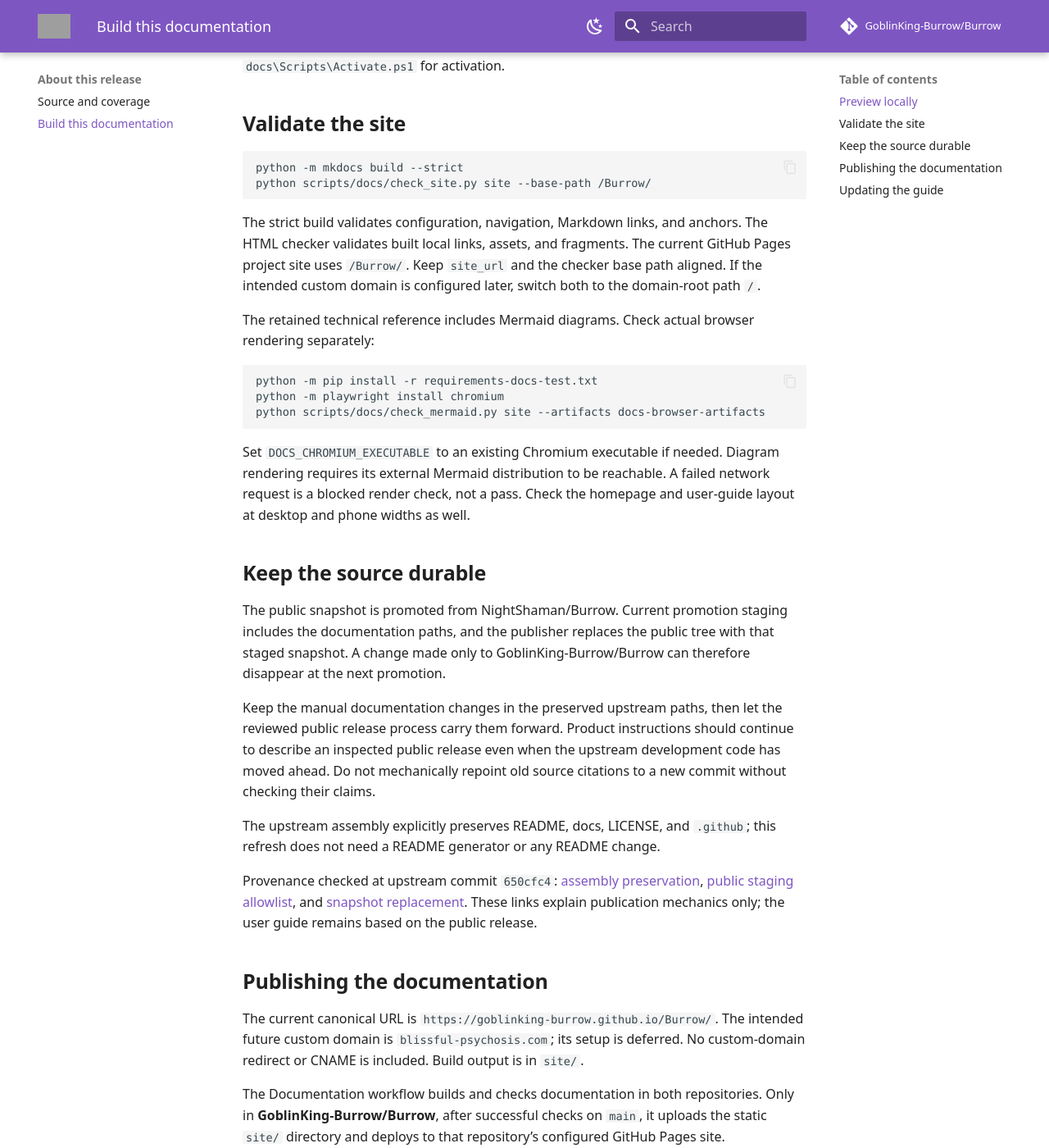
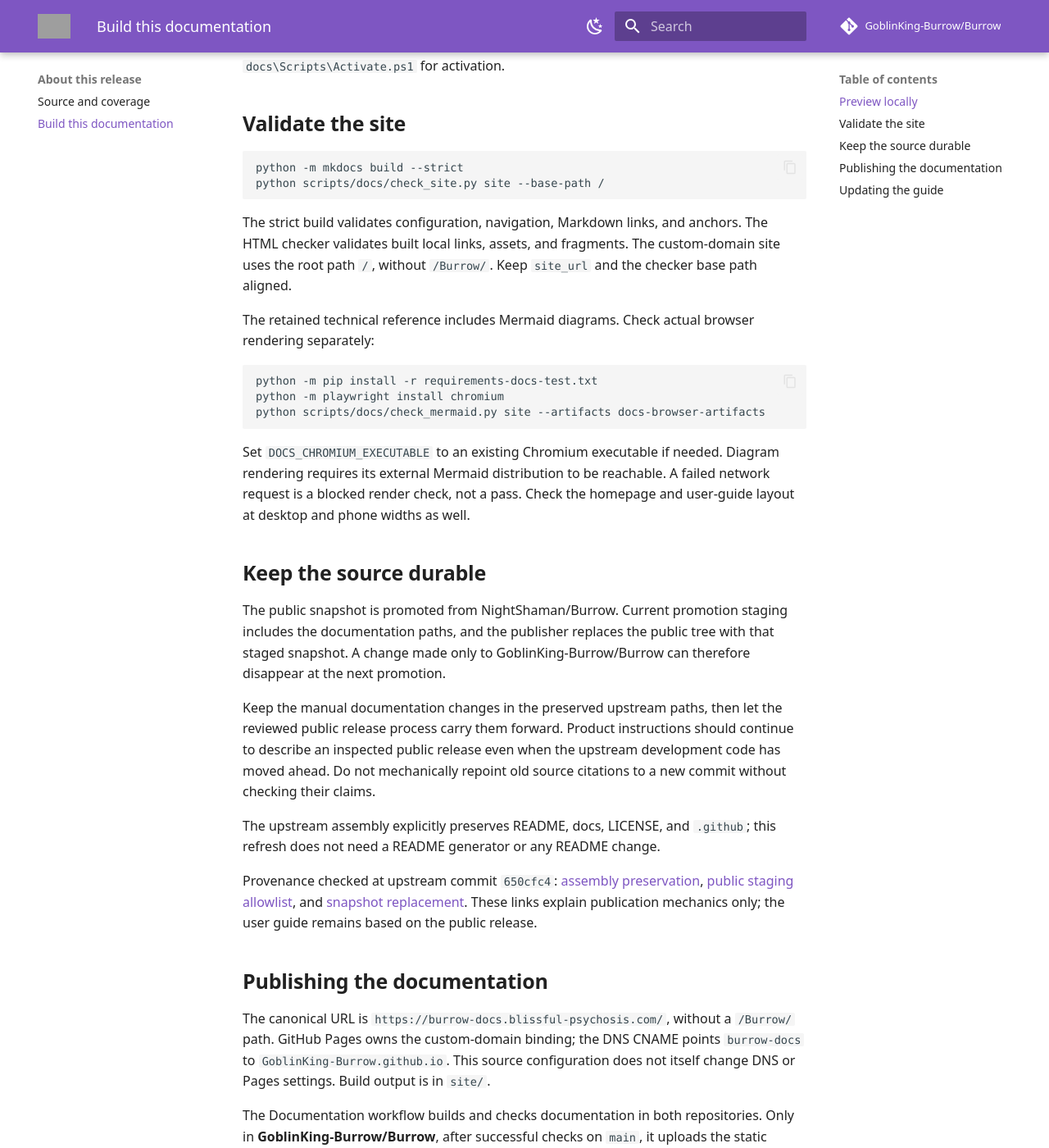
Before and after one commit to GoblinKing-Burrow/Burrow, an MkDocs documentation site: the page built from docs/development/documentation.md, in a window 1280 px wide and 1400 px high, scrolled down 524 px. Shown: the whole window at 82% size. Built offline with MkDocs 1.6.1 and Material for MkDocs 9.7.7, drawn with Linux system fonts in a browser that asks for light colours; comment, search, counter and statistics services are not loaded; grey boxes are pictures that could not be loaded.

Commit message:
docs: serve canonical documentation at burrow-docs custom domain

````diff
--- a/docs/development/documentation.md
+++ b/docs/development/documentation.md
@@ -19,10 +19,10 @@ Open `http://127.0.0.1:8000/`. Windows PowerShell uses `.venv-docs\Scripts\Activ
 
 ```sh
 python -m mkdocs build --strict
-python scripts/docs/check_site.py site --base-path /Burrow/
+python scripts/docs/check_site.py site --base-path /
 ```
 
-The strict build validates configuration, navigation, Markdown links, and anchors. The HTML checker validates built local links, assets, and fragments. The current GitHub Pages project site uses `/Burrow/`. Keep `site_url` and the checker base path aligned. If the intended custom domain is configured later, switch both to the domain-root path `/`.
+The strict build validates configuration, navigation, Markdown links, and anchors. The HTML checker validates built local links, assets, and fragments. The custom-domain site uses the root path `/`, without `/Burrow/`. Keep `site_url` and the checker base path aligned.
 
 The retained technical reference includes Mermaid diagrams. Check actual browser rendering separately:
 
@@ -46,7 +46,7 @@ Provenance checked at upstream commit `650cfc4`: [assembly preservation](https:/
 
 ## Publishing the documentation
 
-The current canonical URL is `https://goblinking-burrow.github.io/Burrow/`. The intended future custom domain is `blissful-psychosis.com`; its setup is deferred. No custom-domain redirect or CNAME is included. Build output is in `site/`.
+The canonical URL is `https://burrow-docs.blissful-psychosis.com/`, without a `/Burrow/` path. GitHub Pages owns the custom-domain binding; the DNS CNAME points `burrow-docs` to `GoblinKing-Burrow.github.io`. This source configuration does not itself change DNS or Pages settings. Build output is in `site/`.
 
 The Documentation workflow builds and checks documentation in both repositories. Only in **GoblinKing-Burrow/Burrow**, after successful checks on `main`, it uploads the static `site/` directory and deploys to that repository’s configured GitHub Pages site. NightShaman and pull requests run checks only. Public promotion preserves this one documentation workflow; it does not copy development/release workflows. This workflow does not build or publish Burrow application images.
 
--- a/mkdocs.yml
+++ b/mkdocs.yml
@@ -1,6 +1,6 @@
 site_name: BURROW
 site_description: Install Burrow, create your first agent, and use the public release day to day
-site_url: https://goblinking-burrow.github.io/Burrow/
+site_url: https://burrow-docs.blissful-psychosis.com/
 repo_url: https://github.com/GoblinKing-Burrow/Burrow
 repo_name: GoblinKing-Burrow/Burrow
 edit_uri: ""
--- a/scripts/docs/check_site.py
+++ b/scripts/docs/check_site.py
@@ -24,7 +24,7 @@ class Page(HTMLParser):
 def main():
     parser = argparse.ArgumentParser(description=__doc__)
     parser.add_argument('site', nargs='?', default='site')
-    parser.add_argument('--base-path', default='/Burrow/')
+    parser.add_argument('--base-path', default='/')
     args = parser.parse_args()
     root = Path(args.site).resolve()
     pages = {}
````
